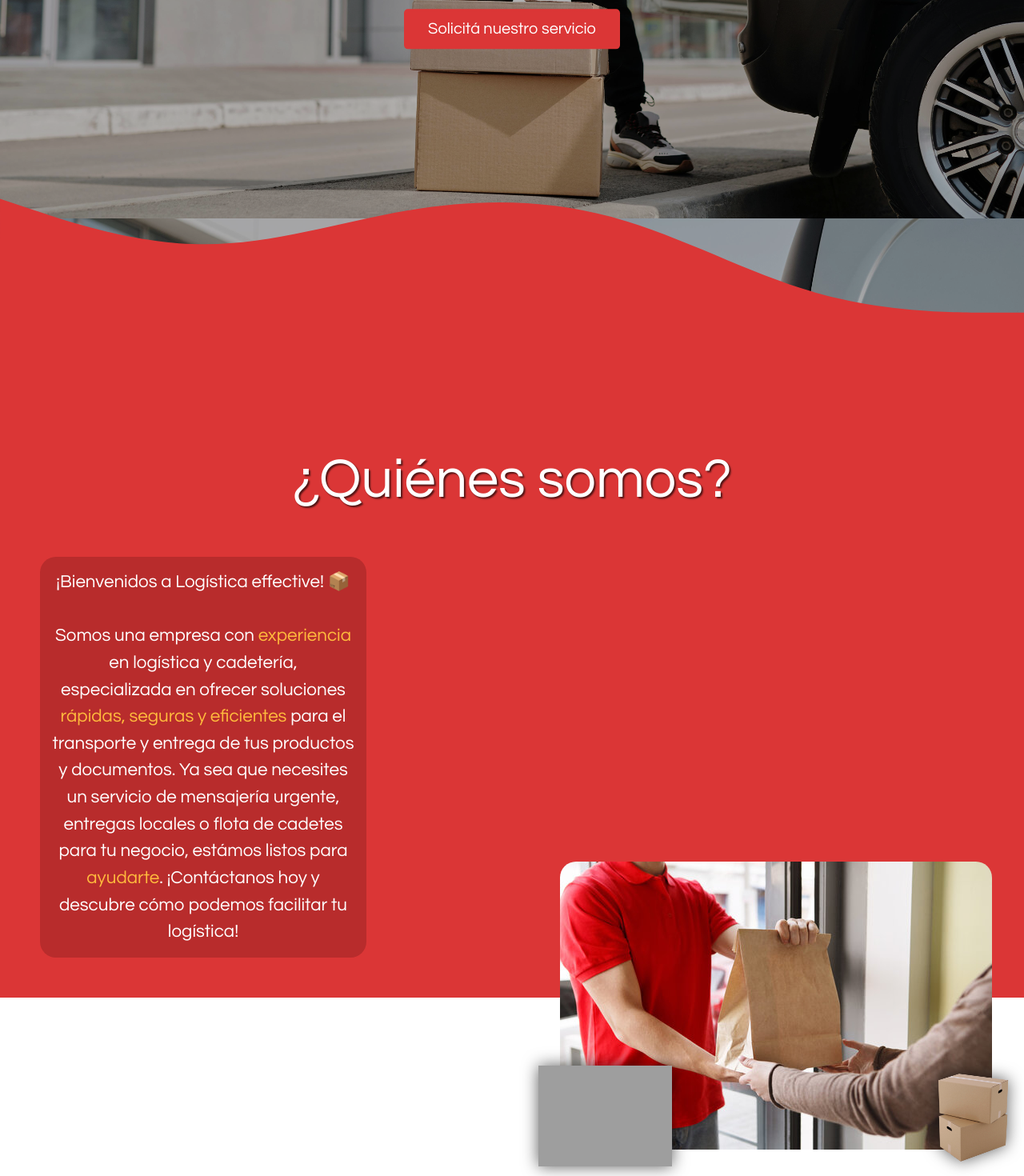
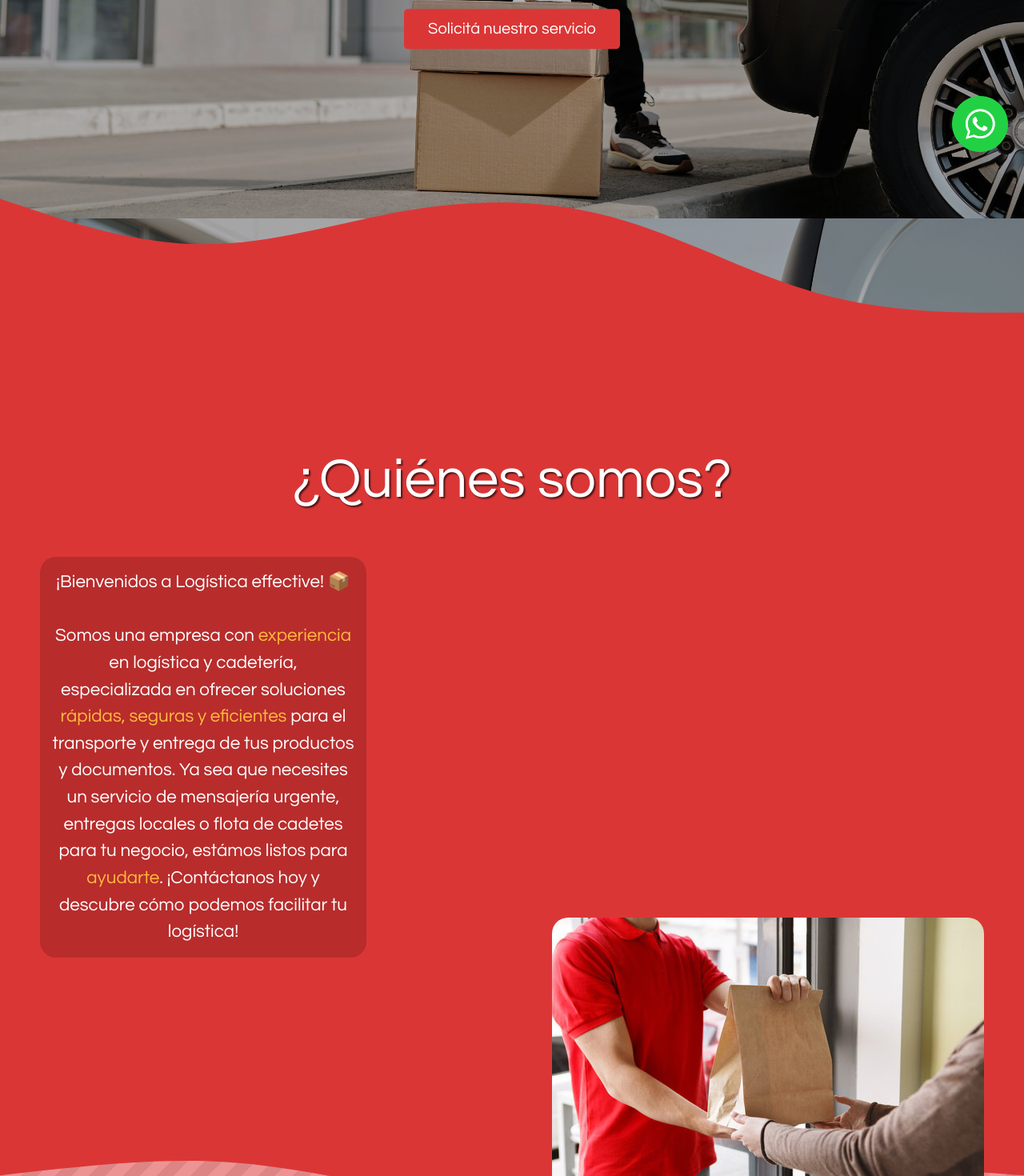
Before and after one commit to Epicder/effective-logistic, a React (Vite) app in the folder effective-logistic/: page / in a window 1280 px wide. Shown: the part 580-2050 px from the top of the page at 80% size. Built offline with nearby package versions, Linux system fonts and the light colour scheme; grey boxes are pictures that could not be loaded.

Commit message:
Advancements on the page :)

```diff
--- a/effective-logistic/src/App.jsx
+++ b/effective-logistic/src/App.jsx
@@ -1,6 +1,7 @@
 import { useState } from 'react'
 import Navbar from './components/Navbar'
 import Main from './components/Main'
+import Whatsapp from './components/Whatsapp'
 
 function App() {
 
@@ -8,6 +9,7 @@ function App() {
     <>
       <Navbar/>
       <Main/>
+      <Whatsapp/>
     </>
   )
 }
--- a/effective-logistic/src/components/Main.jsx
+++ b/effective-logistic/src/components/Main.jsx
@@ -34,7 +34,7 @@ function Main() {
     autoplay: true,
     autoplaySpeed: 2000,
     pauseOnHover: true,
-    centerMode: true, // Add this line to center the slides
+    centerMode: true,
     centerPadding: '0',
   };
 
@@ -85,17 +85,12 @@ estámos listos para <span className='highlight-2'>ayudarte</span>.
 </p>
         </div>
           </div>
-
         <div className='content-images'>
-          <div className='overlay'>
-            <img src={Box1} alt="Montón de cajas" className='box-1'/>
-            <img src={Box2} alt="Cajas" className='box-2'/>
-          </div>
+        <svg viewBox="0 0 1440 590" xmlns="http://www.w3.org/2000/svg" class="transition duration-300 ease-in-out delay-150" className='service-wave'><path d="M 0,600 L 0,150 C 103.21531100478472,120.02870813397129 206.43062200956945,90.05741626794259 311,100 C 415.56937799043055,109.94258373205741 521.4928229665071,159.79904306220095 605,188 C 688.5071770334929,216.20095693779905 749.5980861244019,222.7464114832536 851,216 C 952.4019138755981,209.2535885167464 1094.1148325358852,189.21531100478467 1199,176 C 1303.8851674641148,162.78468899521533 1371.9425837320573,156.39234449760767 1440,150 L 1440,600 L 0,600 Z" stroke="none" stroke-width="0" fill="#db3636" fill-opacity="0.53" class="transition-all duration-300 ease-in-out delay-150 path-0" transform="rotate(-180 720 300)"></path><path d="M 0,600 L 0,350 C 89.96172248803828,356.3636363636364 179.92344497607655,362.7272727272727 265,351 C 350.07655502392345,339.2727272727273 430.26794258373207,309.45454545454544 535,303 C 639.7320574162679,296.54545454545456 769.0047846889952,313.45454545454544 873,331 C 976.9952153110048,348.54545454545456 1055.7129186602872,366.72727272727275 1146,370 C 1236.2870813397128,373.27272727272725 1338.1435406698565,361.6363636363636 1440,350 L 1440,600 L 0,600 Z" stroke="none" stroke-width="0" fill="#db3636" fill-opacity="1" class="transition-all duration-300 ease-in-out delay-150 path-1" transform="rotate(-180 720 300)"></path></svg>
           <div className='carousel'>
             <img src={Delivery1} alt="" />
           </div>
         </div>
-        <svg width="100%" height="100%" id="svg" viewBox="0 0 1440 590" xmlns="http://www.w3.org/2000/svg" class="transition duration-300 ease-in-out delay-150"><path d="M 0,600 L 0,150 C 103.21531100478472,120.02870813397129 206.43062200956945,90.05741626794259 311,100 C 415.56937799043055,109.94258373205741 521.4928229665071,159.79904306220095 605,188 C 688.5071770334929,216.20095693779905 749.5980861244019,222.7464114832536 851,216 C 952.4019138755981,209.2535885167464 1094.1148325358852,189.21531100478467 1199,176 C 1303.8851674641148,162.78468899521533 1371.9425837320573,156.39234449760767 1440,150 L 1440,600 L 0,600 Z" stroke="none" stroke-width="0" fill="#db3636" fill-opacity="0.53" class="transition-all duration-300 ease-in-out delay-150 path-0" transform="rotate(-180 720 300)"></path><path d="M 0,600 L 0,350 C 89.96172248803828,356.3636363636364 179.92344497607655,362.7272727272727 265,351 C 350.07655502392345,339.2727272727273 430.26794258373207,309.45454545454544 535,303 C 639.7320574162679,296.54545454545456 769.0047846889952,313.45454545454544 873,331 C 976.9952153110048,348.54545454545456 1055.7129186602872,366.72727272727275 1146,370 C 1236.2870813397128,373.27272727272725 1338.1435406698565,361.6363636363636 1440,350 L 1440,600 L 0,600 Z" stroke="none" stroke-width="0" fill="#db3636" fill-opacity="1" class="transition-all duration-300 ease-in-out delay-150 path-1" transform="rotate(-180 720 300)"></path></svg>
         <div className='services-section'>
           <h1>Servicios</h1>
           <div className='services'>
@@ -119,9 +114,9 @@ estámos listos para <span className='highlight-2'>ayudarte</span>.
         </div>
         <div className='services-text'>
           <p>
-Somos tu <span className='highlight-2'>socio estratégico</span> en cada paso del proceso, <span className='highlight-2'>comprometidos con el éxito de tu negocio</span>. Nos
+Somos tu <span className='highlight-3'>socio estratégico</span> en cada paso del proceso, <span className='highlight-3'>comprometidos con el éxito de tu negocio</span>. Nos
  encargamos de que cada envío, desde el momento de la recogida hasta la entrega final,
-cumpla con los estándares de <span className='highlight-2'>calidad y puntualidad</span> que tus clientes merecen.
+cumpla con los estándares de <span className='highlight-3'>calidad y puntualidad</span> que tus clientes merecen.
 ¡Estamos aquí para impulsar tu crecimiento y asegurar que tus productos lleguen siempre como lo prometimos!
           </p>
         </div>
--- /dev/null
+++ b/effective-logistic/src/components/Whatsapp.jsx
@@ -0,0 +1,15 @@
+import React from 'react'
+import Wsp from './components_css/assets/whatsapp.png'
+import './components_css/Whatsapp.css'
+
+function Whatsapp() {
+  return (
+    <div className='whatsapp'>
+      <a href='https://wa.me/' target='_blank' rel='noreferrer'>
+        <img src={Wsp} alt='Whatsapp'/>
+        </a>
+    </div>
+  )
+}
+
+export default Whatsapp
--- a/effective-logistic/src/components/components_css/Main.css
+++ b/effective-logistic/src/components/components_css/Main.css
@@ -41,6 +41,13 @@
 
 .highlight-2 {
     color: rgb(255, 187, 61);
+    font-weight: bold;
+    padding-top: 2px;
+    padding-bottom: 2px;
+}
+
+.highlight-3 {
+    color: #b82c2c;
     font-weight: bold;
     padding-top: 2px;
     padding-bottom: 2px;
@@ -136,54 +143,42 @@ h2 {
 
 .content-images {
     position: relative;
-    top: -600px;
+    top: -500px;
+}
+
+.carousel {
     display: flex;
     justify-content: right;
-    align-items: center;
-    margin-top: 30px;
-    margin-right: 40px;
+    align-items: right;
+    margin-right: 50px;
 
 }
 
-.overlay {
-    width: 15%;
-    height: auto;
-    object-fit: cover;
-    filter: blur(0.4px);
-    position: absolute;
+.carousel img {
+    border-radius: 20px;
     z-index: 1000;
 }
 
-.box-1 {
+.service-wave {
     position: absolute;
-    width: 90%;
-    height: auto;
-    object-fit: cover;
-    top: 70px;
-    right: 400px;
-    filter: drop-shadow(0px 0px 10px #000000a2);
-
+    z-index: 100;
+    top: 100px;
 
 }
 
-.box-2 {
-    position: absolute;
-    width: 70%;
-    height: auto;
-    object-fit: cover;
-    top: 70px;
-    right: -40px;
-    filter: drop-shadow(0px 0px 10px #000000a2);
+.services-section h1 {
+    font-size: 3.5em;
+    line-height: 1.1;
+    text-align: center;
+    padding: 10px;
+    font-family: 'Questrial', sans-serif;
+    color: #141414;
+    text-shadow: 2px 2px 2px #000000a2;
 }
-
-.carousel > img {
-    border-radius: 20px;
-}
-
 .service {
     width: 20%;
     height: auto;
-    background-color: #b82c2c;
+    background-color: #b82c2ccc;
     border-radius: 25px;
     padding-left: 5px;
     padding-right: 5px;
@@ -211,13 +206,24 @@ h2 {
 }
 
 .services-text {
-   color: white;
+   color: #222;
     font-size: 1.5rem;
     font-family: 'Questrial', sans-serif;
     text-align: center;
     padding: 10px;
     width: 50%;
     margin: 0 auto;
+    font-weight: 900;
+}
+
+.brands-section h1 {
+    font-size: 3.5em;
+    line-height: 1.1;
+    text-align: center;
+    padding: 10px;
+    font-family: 'Questrial', sans-serif;
+    color: #141414;
+    text-shadow: 2px 2px 2px #000000a2;
 }
 
 .brand img {
@@ -241,5 +247,6 @@ h2 {
     overflow: hidden;
     width: 90%;
     margin: 0 auto;
-    background-color: #b82c2c;
+    background-color: #b82c2ccc;
+    border-radius: 15px;
 }
--- /dev/null
+++ b/effective-logistic/src/components/components_css/Whatsapp.css
@@ -0,0 +1,29 @@
+.whatsapp {
+    position: fixed;
+    bottom: 20px;
+    right: 20px;
+    z-index: 1000;
+    color: #fff;
+    border-radius: 50%;
+    width: 60px;
+    height: 60px;
+    text-align: center;
+    font-size: 30px;
+    cursor: pointer;
+    transition: 0.3s;
+}
+
+.whatsapp img {
+    width: 70px;
+    height: 70px;
+    margin-top: -20px;
+    margin-left: -10px;
+}
+
+
+.whatsapp:hover img {
+    width: 70px;
+    height: 70px;
+    margin-top: -20px;
+    margin-left: -10px;
+}
--- a/effective-logistic/src/index.css
+++ b/effective-logistic/src/index.css
@@ -6,7 +6,7 @@
 
   color-scheme: light dark;
   color: rgba(255, 255, 255, 0.87);
-  background-color: white;
+  background-color: rgb(231, 231, 231);
 
   font-synthesis: none;
   text-rendering: optimizeLegibility;
@@ -28,4 +28,11 @@ body {
   line-height: 1.5;
   color: white;
   text-align: left;
+  background: repeating-linear-gradient(
+    -45deg,
+    #ffffff,
+    #ffffff 15px,
+    #e0e0e0 10px,
+    #e0e0e0 30px
+  );
 }
```
Also changed, not shown: effective-logistic/src/components/components_css/assets/whatsapp.png (added).
